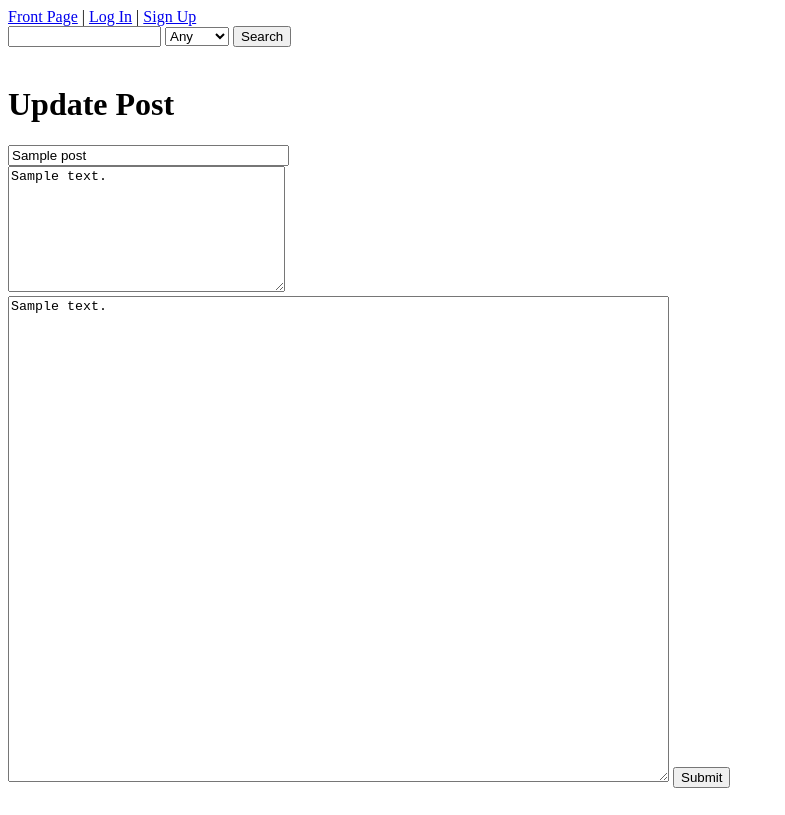
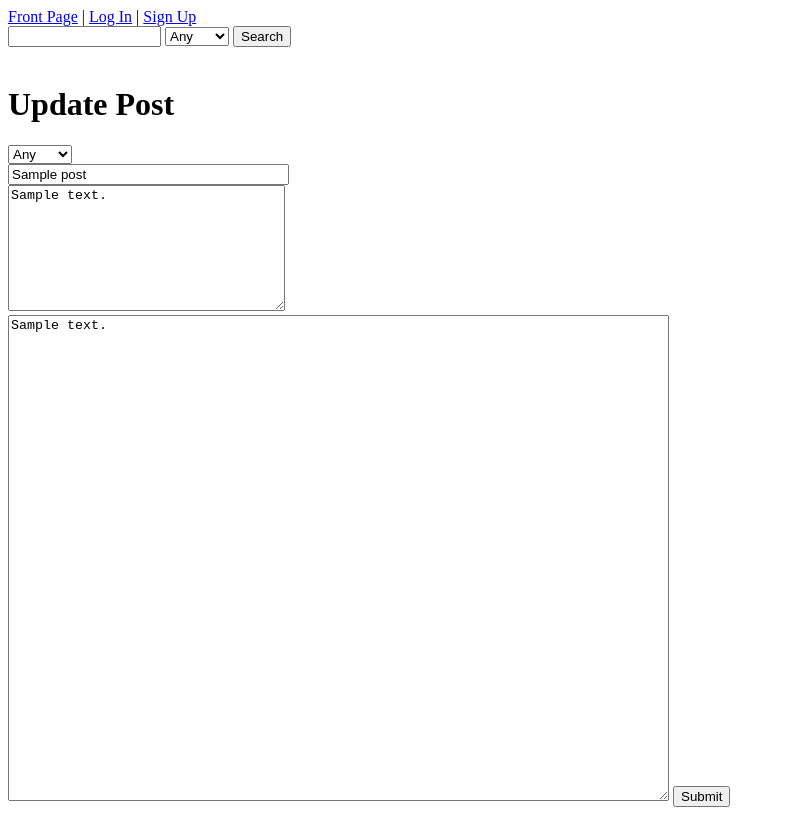
Before and after one commit to osmukkaHY/codereview, a Flask app: template templates/post-form.html in a window 1280 px wide. Shown: the whole page, without its empty margins (0-785 px from the left). Run offline with Flask 3, Linux system fonts and the light colour scheme; the template is opened without the code that fills it: most values are stand-ins (such as "Sample title", 1, 10 or a date in 2020).

Commit message:
Finished language option

```diff
--- a/templates/post-form.html
+++ b/templates/post-form.html
@@ -21,7 +21,13 @@
   </form>
   {% else %}
   <h1>Update Post</h1>
-    <form action="/edit-post/{{ post.id }}" method="post" name="post-form">
+    <select name="language" form="post-form">
+      <option value="any">Any</option>
+      <option value="python">Python</option>
+      <option value="C">C</option>
+    </select>
+    <br />
+    <form action="/edit-post/{{ post.id }}" method="post" id="post-form">
     <input type="text" name="title" placeholder="Title" size="32" value="{{ post.title }}"> </input> <br />
     <textarea name="context" placeholder="Tell about your code..." rows="8" cols="32">{{ post.context }}</textarea> <br />
     <textarea name="content" placeholder="Code here..." rows="32" cols="80">{{ post.content }}</textarea>
```
